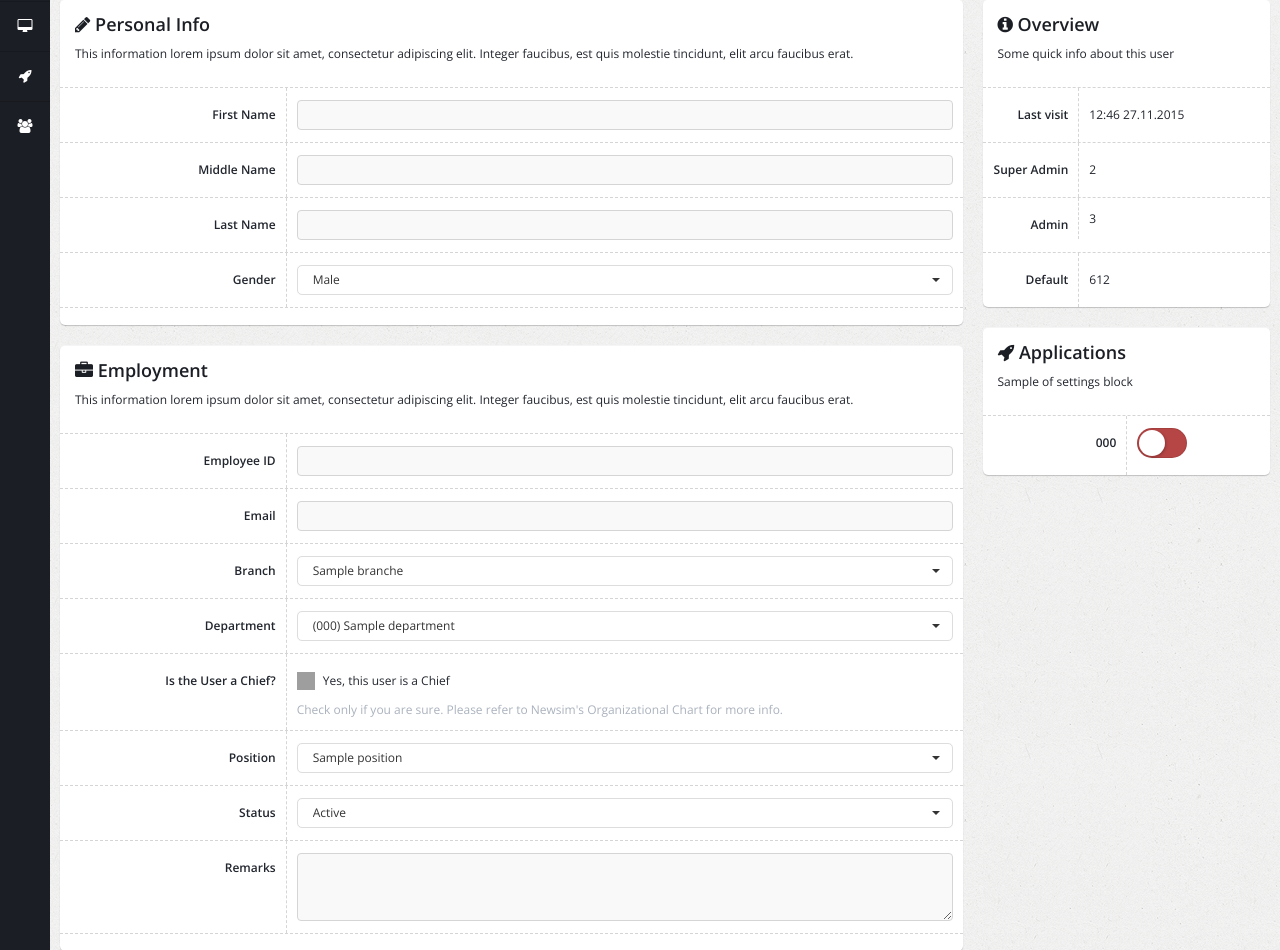
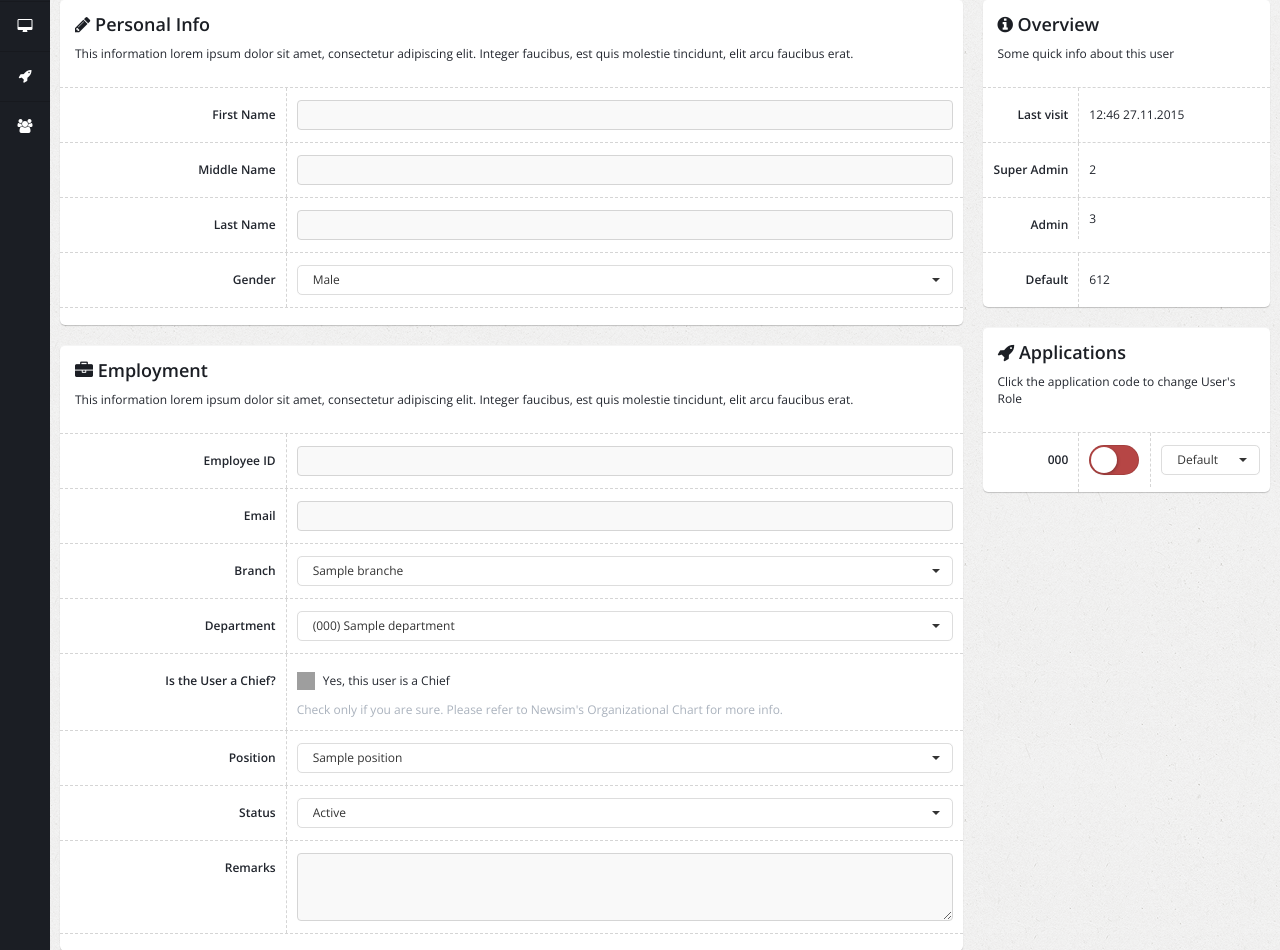
Before and after one commit to chikito29/na, a Laravel app: template resources/views/users/create.blade.php in a window 1280 px wide. Shown: the part 91-1041 px from the top of the page. Run offline with Laravel 8, Linux system fonts and the light colour scheme; a user stored in the database is signed in; data comes from the database, SQL or seed files in the repository; tables that the repository leaves empty hold one stand-in row (values such as "Sample post"); the template is opened without the code that fills it: most values are stand-ins (such as "Sample title", 1, 10 or a date in 2020); settings files or empty folders that the repository lacks are supplied; parts of the project's set-up code (start-up, migrations or seed data) failed here and were passed over; some libraries are stand-ins or nearby versions; grey boxes are pictures that could not be loaded.

Commit message:
Added Function to Modify User Role per Application

```diff
--- a/database/seeds/UsersTableSeeder.php
+++ b/database/seeds/UsersTableSeeder.php
@@ -4,6 +4,7 @@ use Illuminate\Database\Seeder;
 use App\User;
 use App\Branch;
 use App\Department;
+use Laravel\Passport\Client;
 use App\Position;
 
 class UsersTableSeeder extends Seeder
@@ -19,6 +20,7 @@ class UsersTableSeeder extends Seeder
         $branches = Branch::all();
         $departments = Department::all();
         $positions = Position::all();
+        $applications = Client::all();
 
         // Default Account
         $user = new User();
--- a/resources/views/users/create.blade.php
+++ b/resources/views/users/create.blade.php
@@ -255,17 +255,31 @@
                 <div class="panel panel-default">
                     <div class="panel-body">
                         <h3><span class="fa fa-rocket"></span> Applications</h3>
-                        <p>Sample of settings block</p>
+                        <p>Click the application code to change User's Role</p>
                     </div>
                     <div class="panel-body form-horizontal form-group-separated">
                         @foreach($applications as $application)
                         <div class="form-group">
-                            <label class="col-md-6 col-xs-6 control-label">{{ $application->code }}</label>
-                            <div class="col-md-6 col-xs-6">
+                            <label class="col-md-4 col-xs-6 control-label">{{ $application->code }}</label>
+                            <div class="col-md-3 col-xs-6">
                                 <label class="switch">
                                     <input type="checkbox" @if(old($application->code)) checked @endif name="{{ $application->code }}" value="{{ $application->id }}"/>
                                     <span></span>
                                 </label>
+                            </div>
+                            <div class="col-md-5 col-xs-12">
+                                <select class="form-control select" name="{{ $application->code }}_role">
+                                    @if ($errors->count() > 0)
+                                        <option value="super-admin" @if(old($application->code . '_role') == 'super-admin') selected @endif>Super Admin</option>
+                                        <option value="admin" @if(old($application->code . '_role') == 'admin') selected @endif>Admin</option>
+                                        <option value="default" @if(old($application->code . '_role') == 'default') selected @endif>Default</option>
+                                    @else
+                                        <option value="super-admin">Super Admin</option>
+                                        <option value="admin">Admin</option>
+                                        <option value="default" selected>Default</option>
+                                    @endif
+
+                                </select>
                             </div>
                         </div>
                         @endforeach
--- a/resources/views/welcome.blade.php
+++ b/resources/views/welcome.blade.php
@@ -86,7 +86,7 @@
                 <div class="links">
                     <a href="https://tms.newsimapps.dev">Training Management</a>
                     <a href="https://hris.newsimapps.dev">Human Resource</a>
-                    <a href="https://eqms.newsimapps.dev">Quality Management</a>
+                    <a href="http://eqms.newsimapps.dev">Electronic Quality Management</a>
                     <a href="https://das.newsimapps.dev">Document Archives</a>
                     <a href="https://pms.newsimapps.dev">Plan Maintenance</a>
                     <a href="https://inventory.newsimapps.dev">Inventory</a>
```
Also changed, not shown: app/Http/Controllers/UserController.php (+7 -0 lines), database/seeds/RolesTableSeeder.php (+6 -2 lines), resources/views/users/edit.blade.php (+21 -2 lines).
